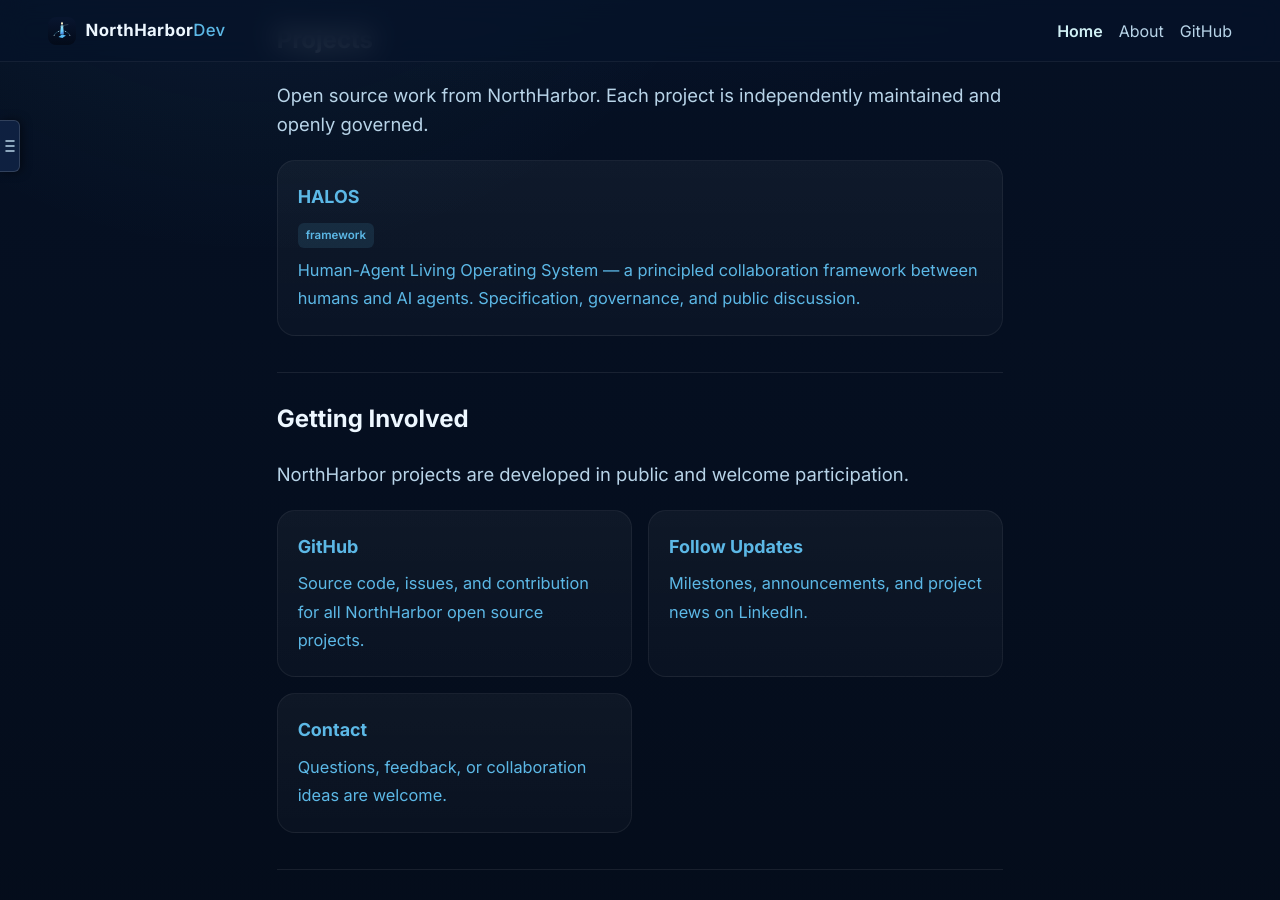
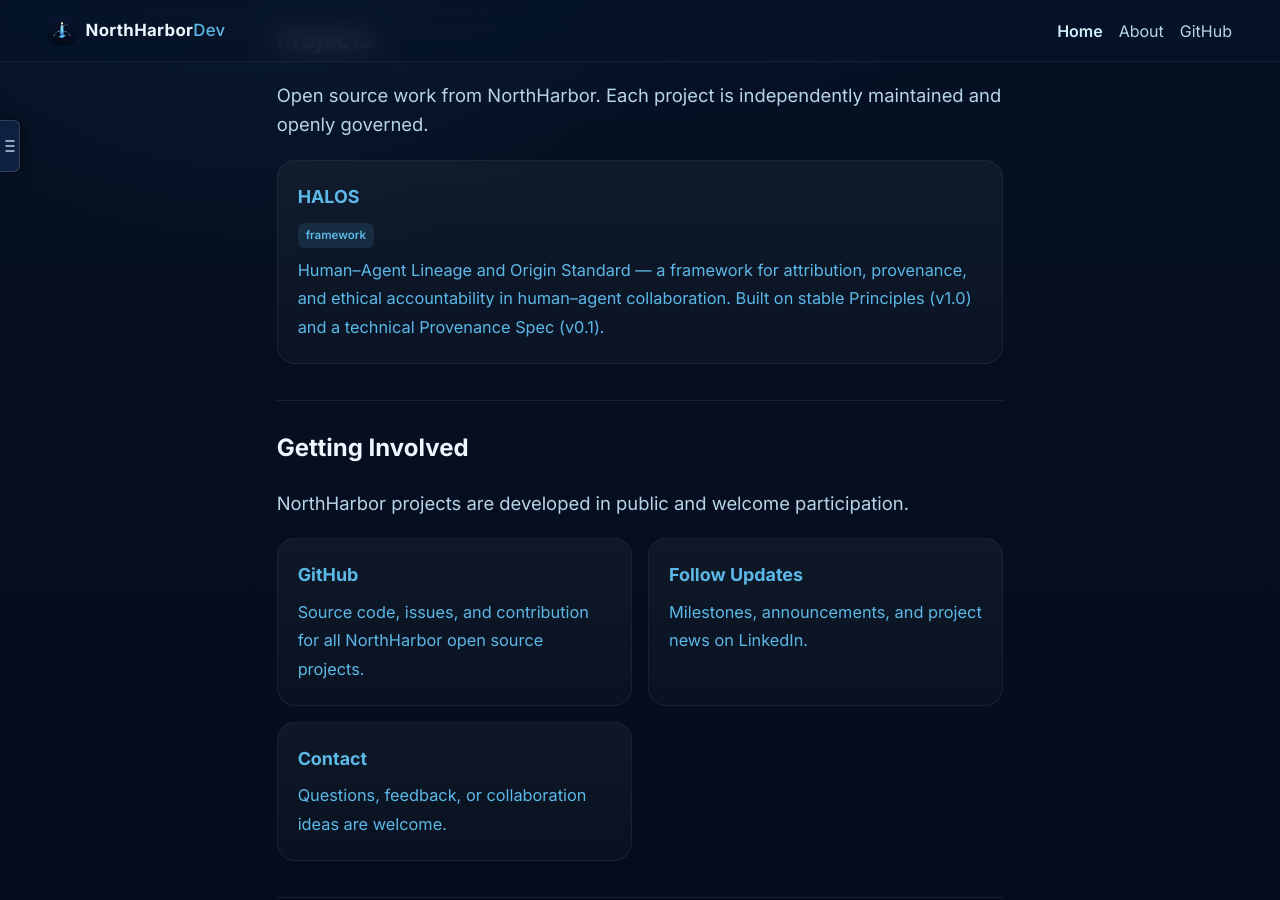
Before and after one commit to northharbor-dev/northharbor.dev, a Jekyll site: the page built from index.md, in a window 1280 px wide and 900 px high, scrolled down 689 px. Built offline with Jekyll 4.4.1, drawn with Linux system fonts in a browser that asks for light colours.

Commit message:
fix(halos): update HALOS project card with canonical name and description
Human–Agent Lineage and Origin Standard replaces the old "Living Operating
System" expansion. Description updated to reflect two-part structure
(Principles v1.0, Provenance Spec v0.1).

Co-Authored-By: Claude Sonnet 4.6 (1M context) <noreply@anthropic.com>

```diff
--- a/index.md
+++ b/index.md
@@ -23,7 +23,7 @@ layout: default
       badge="framework"
       url="https://halos.northharbor.dev"
       external=true
-      description="Human-Agent Living Operating System — a principled collaboration framework between humans and AI agents. Specification, governance, and public discussion." %}
+      description="Human–Agent Lineage and Origin Standard — a framework for attribution, provenance, and ethical accountability in human–agent collaboration. Built on stable Principles (v1.0) and a technical Provenance Spec (v0.1)." %}
   </div>
 </section>
 
```
